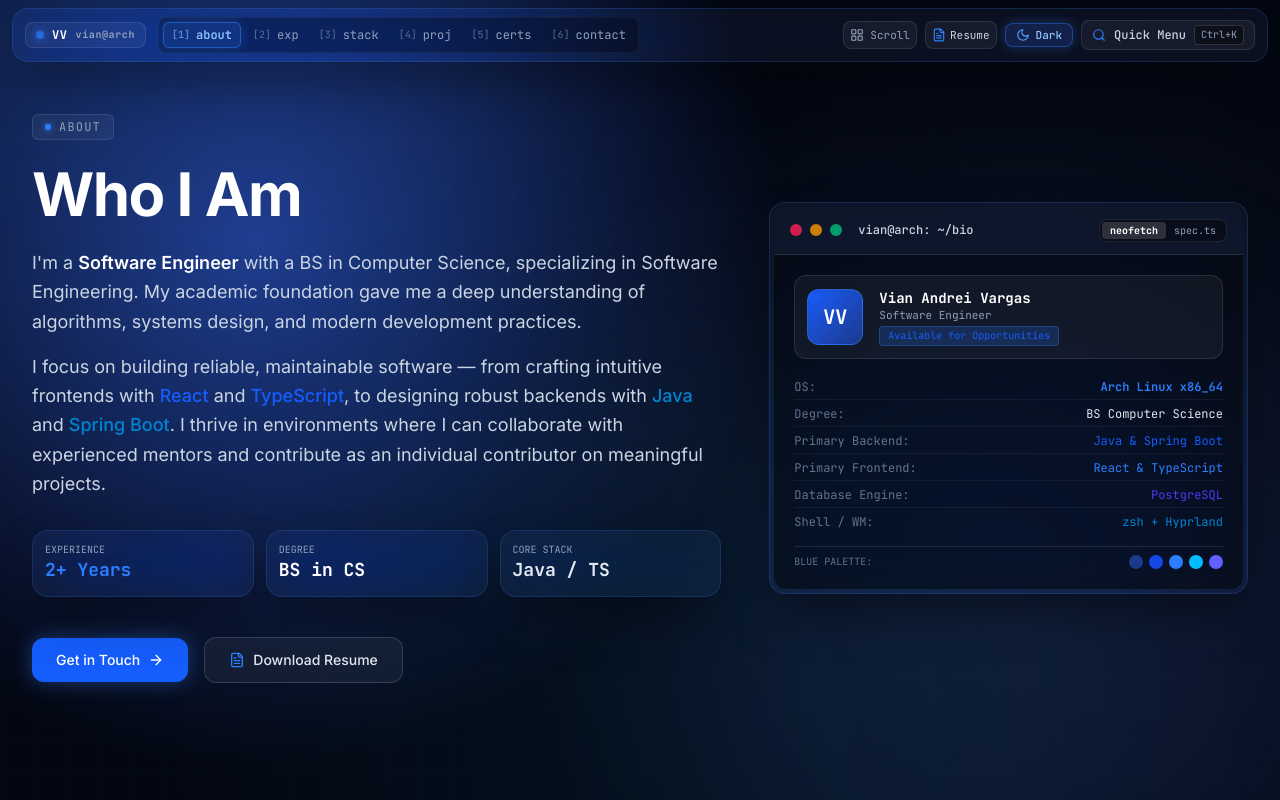
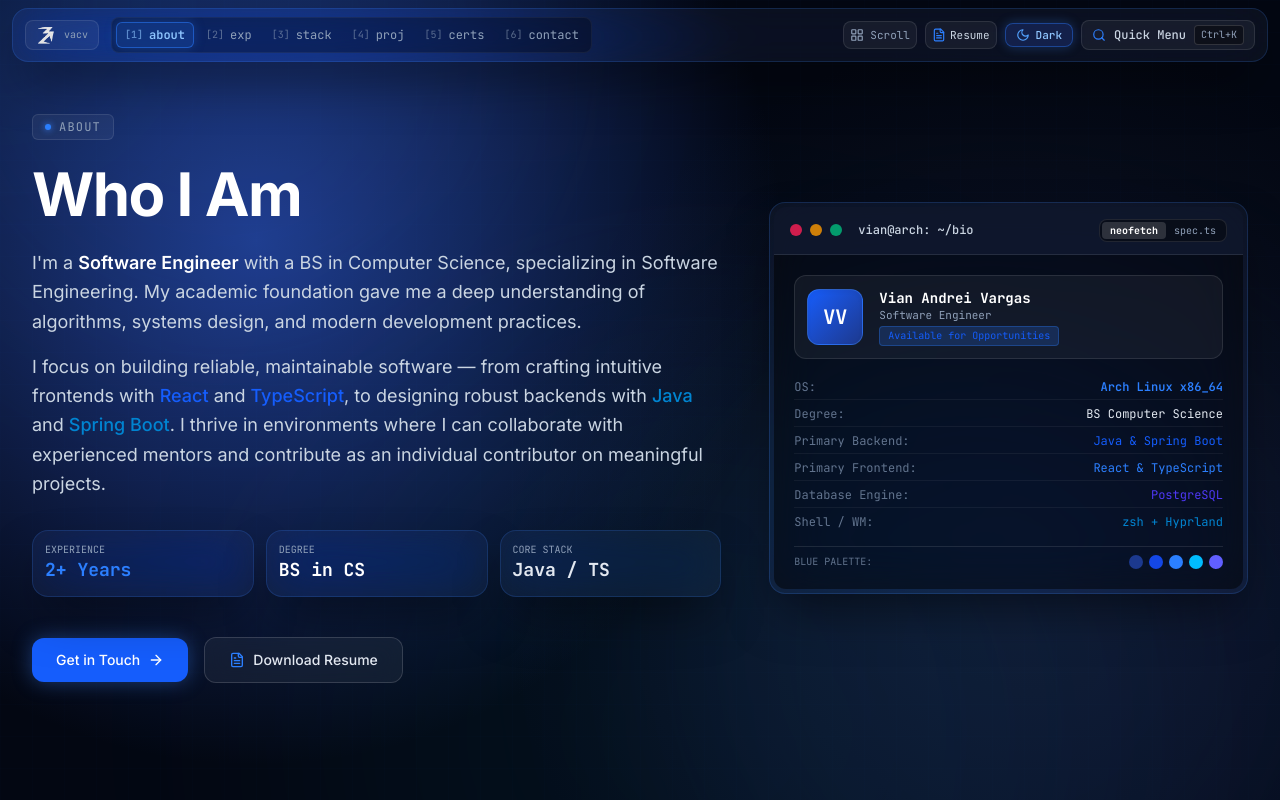
Before and after one commit to VianVargas/Portfolio, a Next.js app: page / in a window 1280 px wide. Shown: the top 800 px of the page. Built offline with nearby package versions, Linux system fonts and the light colour scheme.

Commit message:
Navbar: replace VV with mylogo.png, change vian@arch to vacv, remove glowing dot

```diff
--- a/src/components/layout/LinuxTopBar.tsx
+++ b/src/components/layout/LinuxTopBar.tsx
@@ -1,5 +1,6 @@
 'use client';
 
+import Image from "next/image";
 import {
   Search,
   Sun,
@@ -54,16 +55,15 @@ export default function LinuxTopBar({
         <div className="flex items-center gap-3 overflow-x-auto no-scrollbar">
           {/* Logo Badge */}
           <div
-            className={`flex items-center gap-2 px-2.5 py-1 rounded-lg border font-bold tracking-wider ${
+            className={`flex items-center gap-2 px-2.5 py-1 rounded-lg border ${
               isLight
                 ? 'bg-blue-50 border-blue-200 text-blue-900'
                 : 'bg-white/5 border-white/10 text-white'
             }`}
           >
-            <span className="w-2 h-2 rounded-full animate-pulse bg-blue-500 shadow-[0_0_8px_#3b82f6]" />
-            <span>VV</span>
+            <Image src="/assets/mylogo.png" alt="Logo" width={20} height={20} unoptimized className="h-5 w-auto" />
             <span className={`text-[10px] hidden sm:inline ${isLight ? 'text-blue-600' : 'text-slate-400'}`}>
-              vian@arch
+              vacv
             </span>
           </div>
 
```
Also changed, not shown: public/assets/mylogo.png (added).
